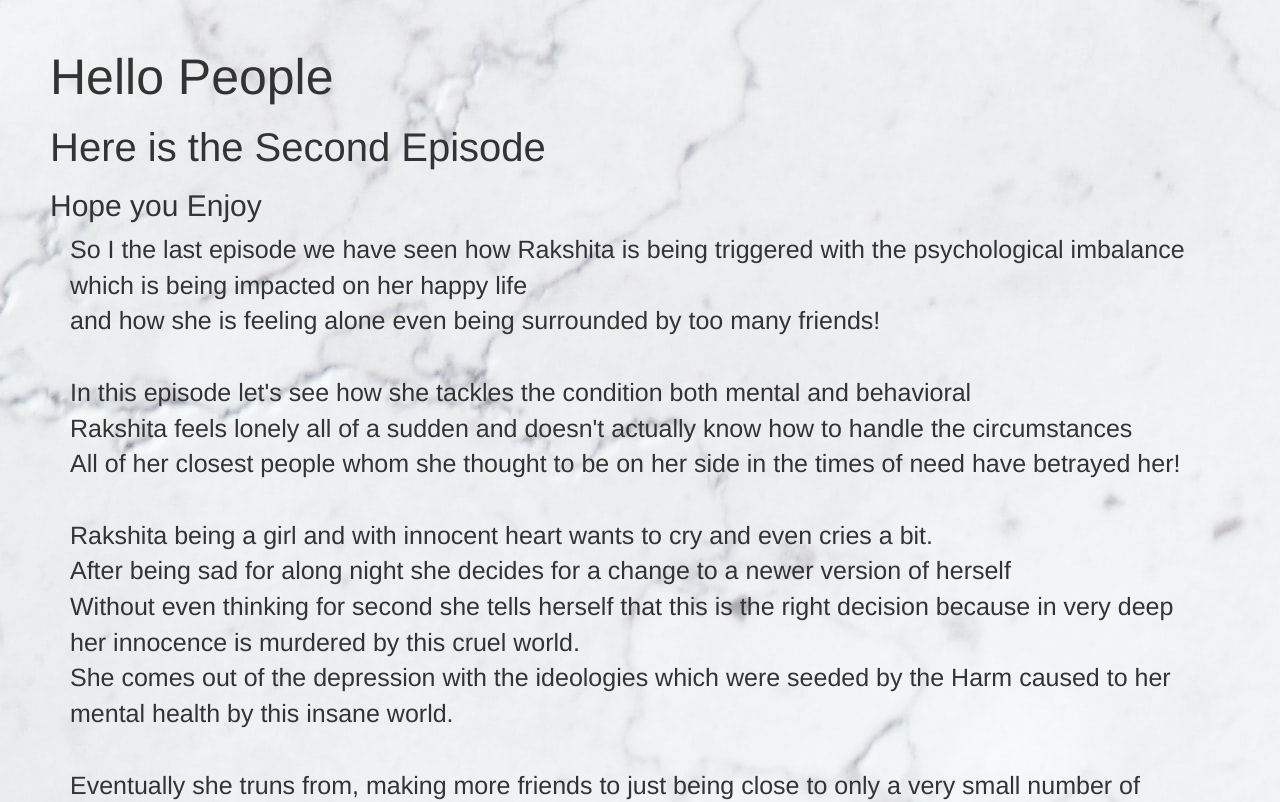
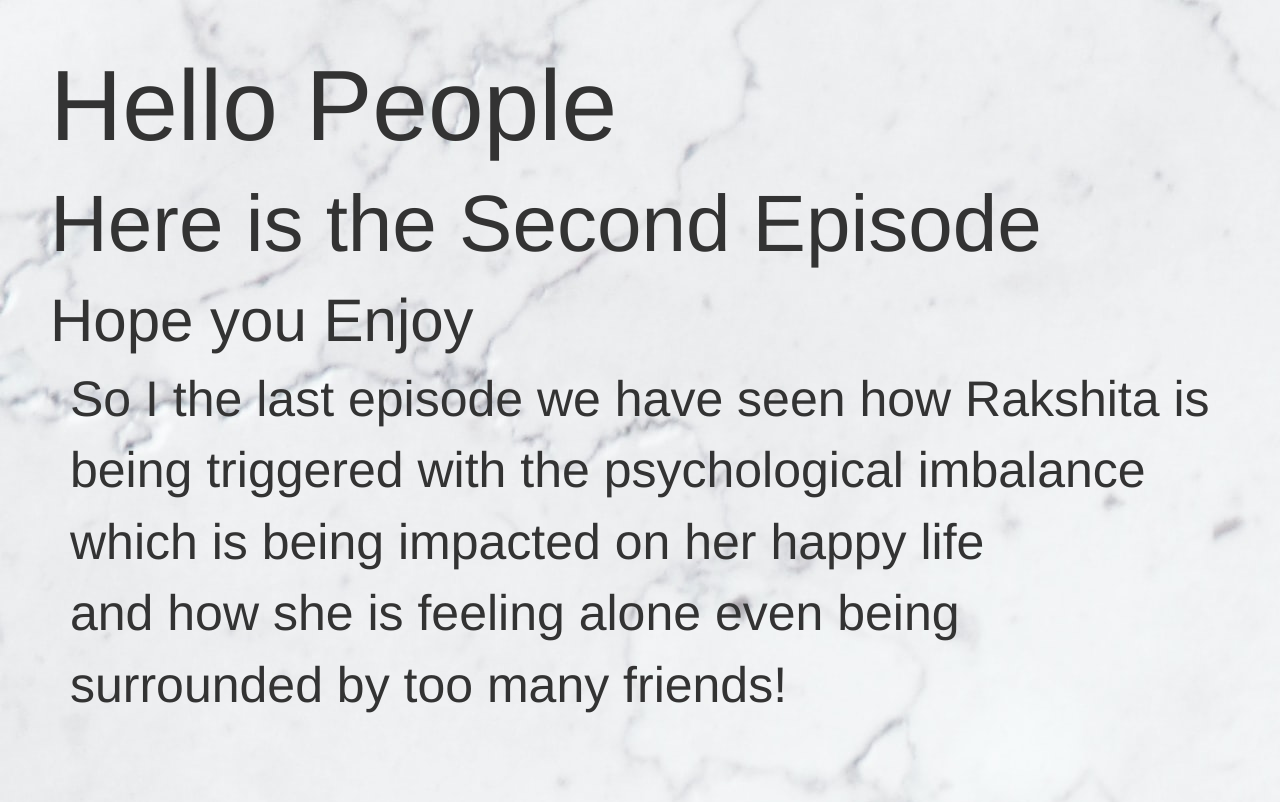
Before and after one commit to edwardsalvatore/rakshitaa, a plain HTML site: page index.html in a window 1280 px wide. Shown: the top 802 px of the page. Drawn offline with nearby package versions, Linux system fonts and the light colour scheme.

Commit message:
Update index.html

```diff
--- a/index.html
+++ b/index.html
@@ -17,10 +17,10 @@
 }
 </style>
 <body style="margin: 50px;background-image: url(ll.jpg);">
-    <h1 style="font-size: 50px;">Hello People</h1>
-    <h2 style="font-size: 40px;">Here is the Second Episode</h2>
-    <h3 style="font-size: 30px;">Hope you Enjoy</h3>
-    <div class="container" style="font-size: 25px; ">
+    <h1 style="font-size: 100px;">Hello People</h1>
+    <h2 style="font-size: 80px;">Here is the Second Episode</h2>
+    <h3 style="font-size: 60px;">Hope you Enjoy</h3>
+    <div class="container" style="font-size: 50px; ">
         So I the last episode we have seen how Rakshita is being triggered with the psychological imbalance<br>
         which is being impacted on her happy life <br>
         and how she is feeling alone even being surrounded by too many friends!<br><br>
```
